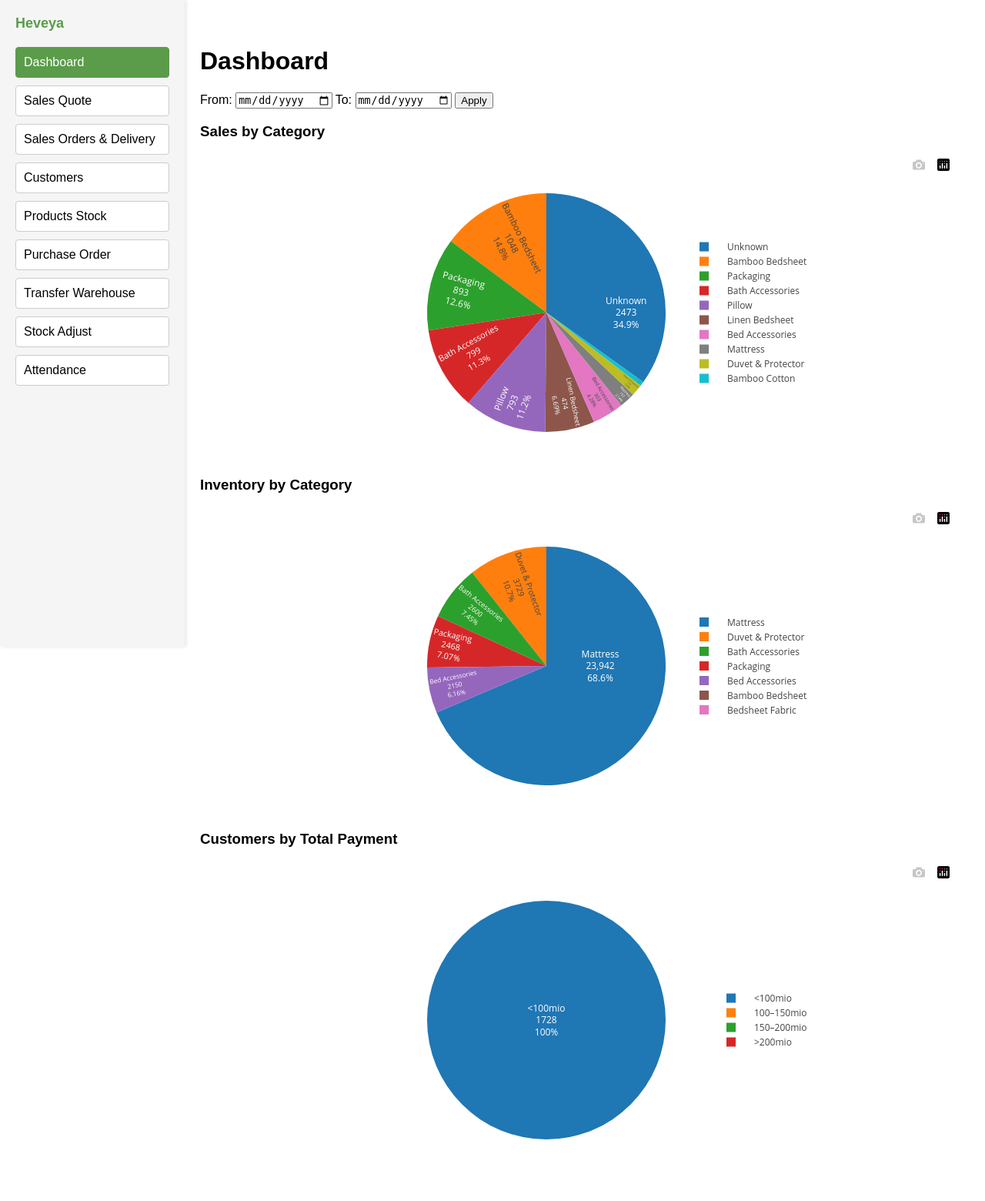
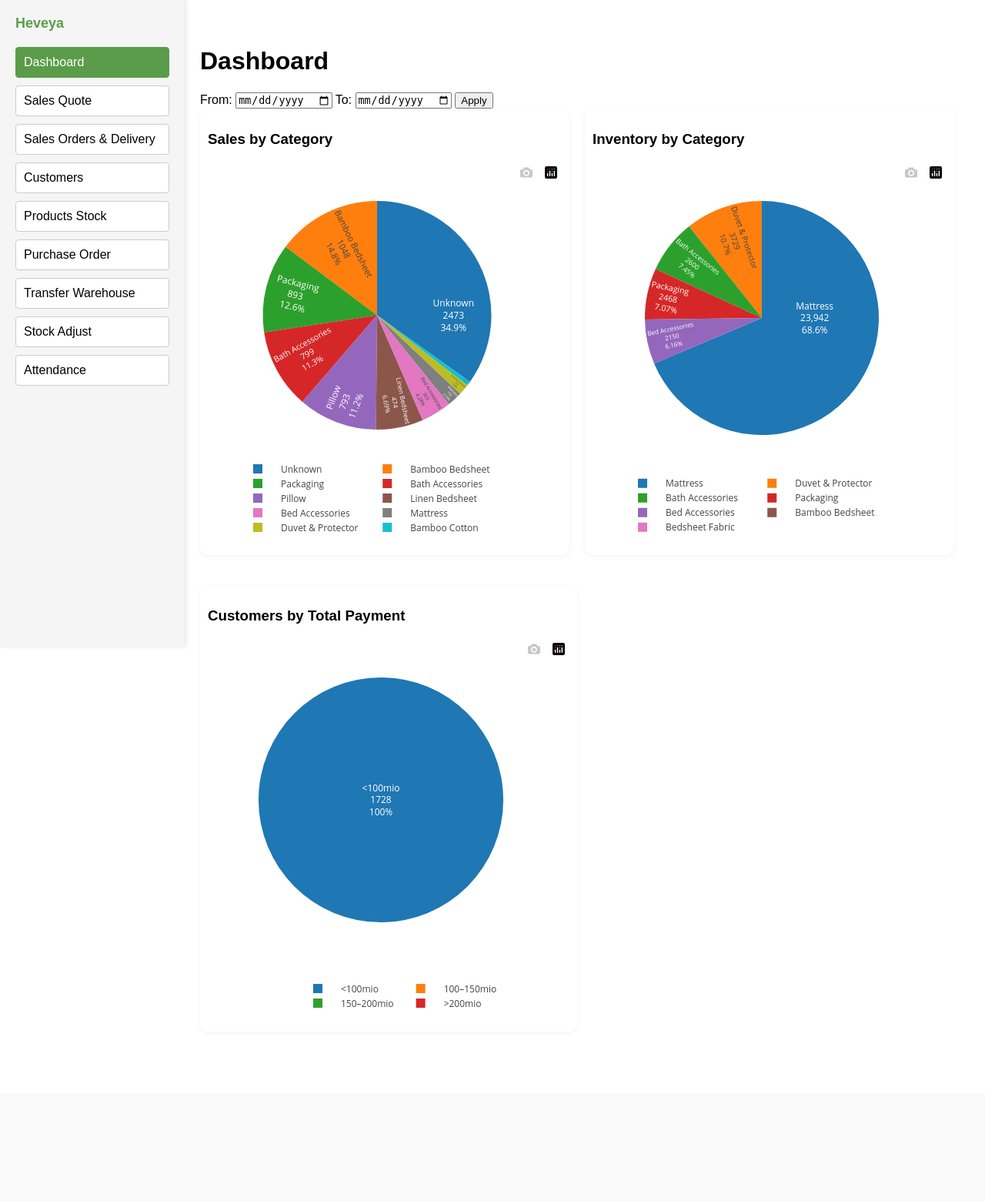
Before and after one commit to puputhariyati/heveya-bali, a Flask app: page / in a window 1280 px wide. Shown: the whole page at 77% size. After the commit the page ends 1309 px from the top, so only its background shows below. Run offline with Flask 3, Linux system fonts and the light colour scheme; data comes from the database, SQL or seed files in the repository; some libraries are stand-ins or nearby versions.

Commit message:
dashboard: sales by category 2 columns

```diff
--- a/static/dashboard.js
+++ b/static/dashboard.js
@@ -42,18 +42,18 @@ function renderSalesPie(data) {
     insidetextorientation: "radial",
     textfont: { size: 12 },
   }], {
-    height: 400,     // keep height
+    height: 500,     // keep height
     // remove width
     legend: {
-      orientation: "v",
+      orientation: "h",
       x: 0.9,
       xanchor: "right",
-      y: 0.5,
+      y: -0.3,
       itemwidth: 50,// ⬅️ Reduce this to pull text closer to the color box
       yanchor: "middle",
       font: { size: 12 }
     },
-    margin: { l: 20, r: 100, t: 50, b: 40 }
+    margin: { l: 30, r: 50, t: 50, b: 40 }
   }, {
     responsive: true
   });
@@ -117,18 +117,18 @@ function renderInventoryPie(data) {
     insidetextorientation: "radial",
     textfont: { size: 12 },
   }], {
-    height: 400,     // keep height
+    height: 500,     // keep height
     // remove width
     legend: {
-      orientation: "v",
+      orientation: "h",
       x: 0.9,
       xanchor: "right",
-      y: 0.5,
+      y: -0.3,
       itemwidth: 50,// ⬅️ Reduce this to pull text closer to the color box
       yanchor: "middle",
       font: { size: 12 }
     },
-    margin: { l: 20, r: 100, t: 50, b: 40 }
+    margin: { l: 30, r: 50, t: 50, b: 40 }
   }, {
     responsive: true
   });
@@ -159,18 +159,18 @@ function renderCustomerPie(data) {
     textinfo: "label+percent+value",
     textposition: "inside",
   }], {
-    height: 400,     // keep height
+    height: 500,     // keep height
     // remove width
     legend: {
-      orientation: "v",
+      orientation: "h",
       x: 0.9,
       xanchor: "right",
-      y: 0.5,
+      y: -0.3,
       itemwidth: 50,// ⬅️ Reduce this to pull text closer to the color box
       yanchor: "middle",
       font: { size: 12 }
     },
-    margin: { l: 20, r: 100, t: 50, b: 40 }
+    margin: { l: 30, r: 50, t: 50, b: 40 }
   }, {
     responsive: true
   });
--- a/static/styles.css
+++ b/static/styles.css
@@ -8,6 +8,27 @@ h2 {
     margin-top: 40px;
 }
 
+/*Dashboard Column Pie Charts*/
+.chart-row {
+  display: flex;
+  justify-content: space-between;
+  gap: 20px;
+  flex-wrap: wrap;
+  margin-bottom: 40px;
+}
+
+.chart-box {
+  flex: 1;
+  min-width: 400px;
+  max-width: 48%;
+  padding: 10px;
+  background-color: #fff;
+  border-radius: 12px;
+  box-shadow: 0 2px 8px rgba(0,0,0,0.05);
+}
+
+
+
 @media (max-width: 900px) {
   .chart-row {
     grid-template-columns: 1fr;
--- a/templates/index.html
+++ b/templates/index.html
@@ -26,16 +26,12 @@
     <button onclick="loadAllCharts()">Apply</button>
   </div>
 
-  <!-- ✅ Sales Pie Chart -->
+  <!-- ✅ Sales + Inventory Side by Side -->
   <div class="chart-row">
     <div class="chart-box">
       <h3>Sales by Category</h3>
       <div id="salesPieChart"></div>
     </div>
-  </div>
-
-  <!-- ✅ Inventory Pie Chart -->
-  <div class="chart-row">
     <div class="chart-box">
       <h3>Inventory by Category</h3>
       <div id="inventoryPieChart"></div>
```
